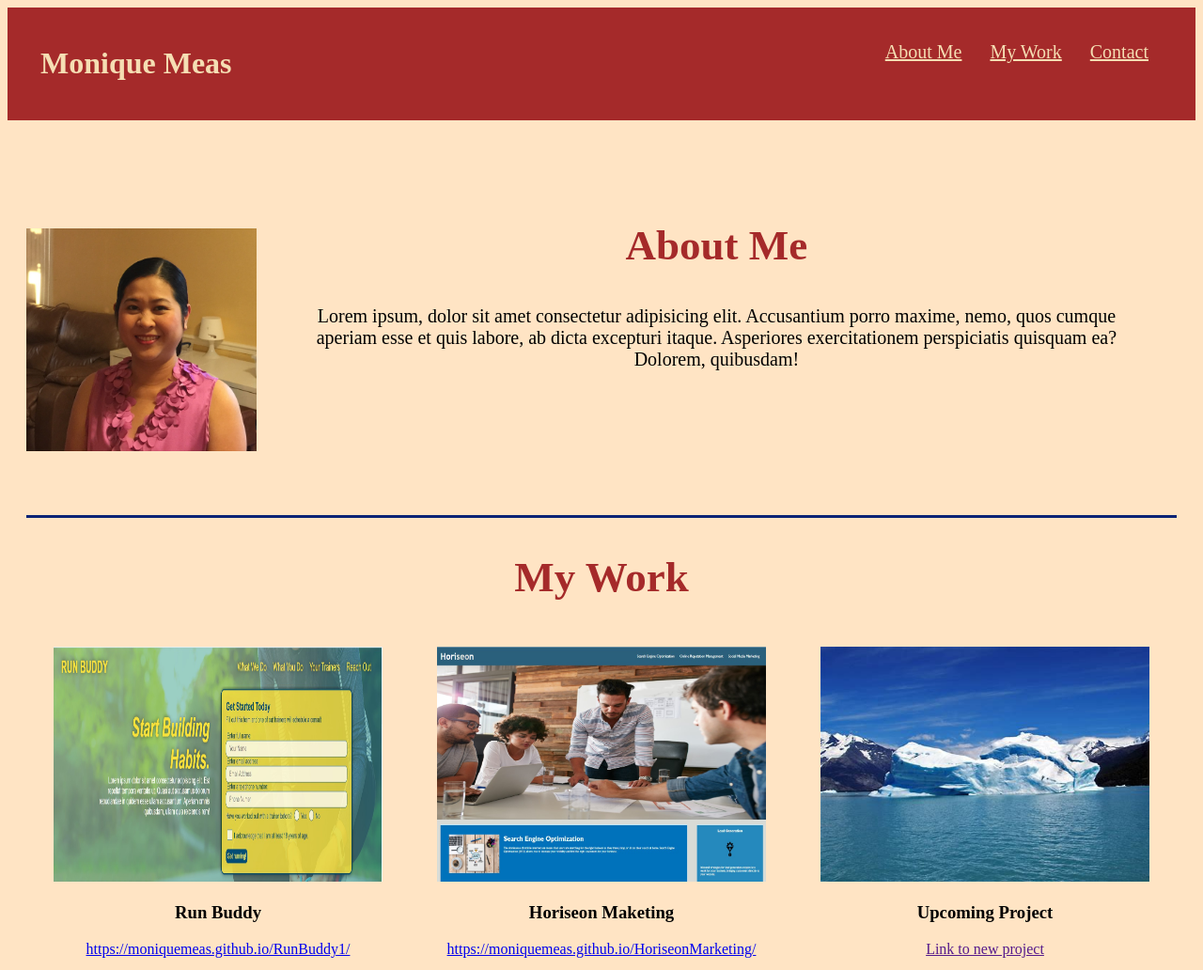
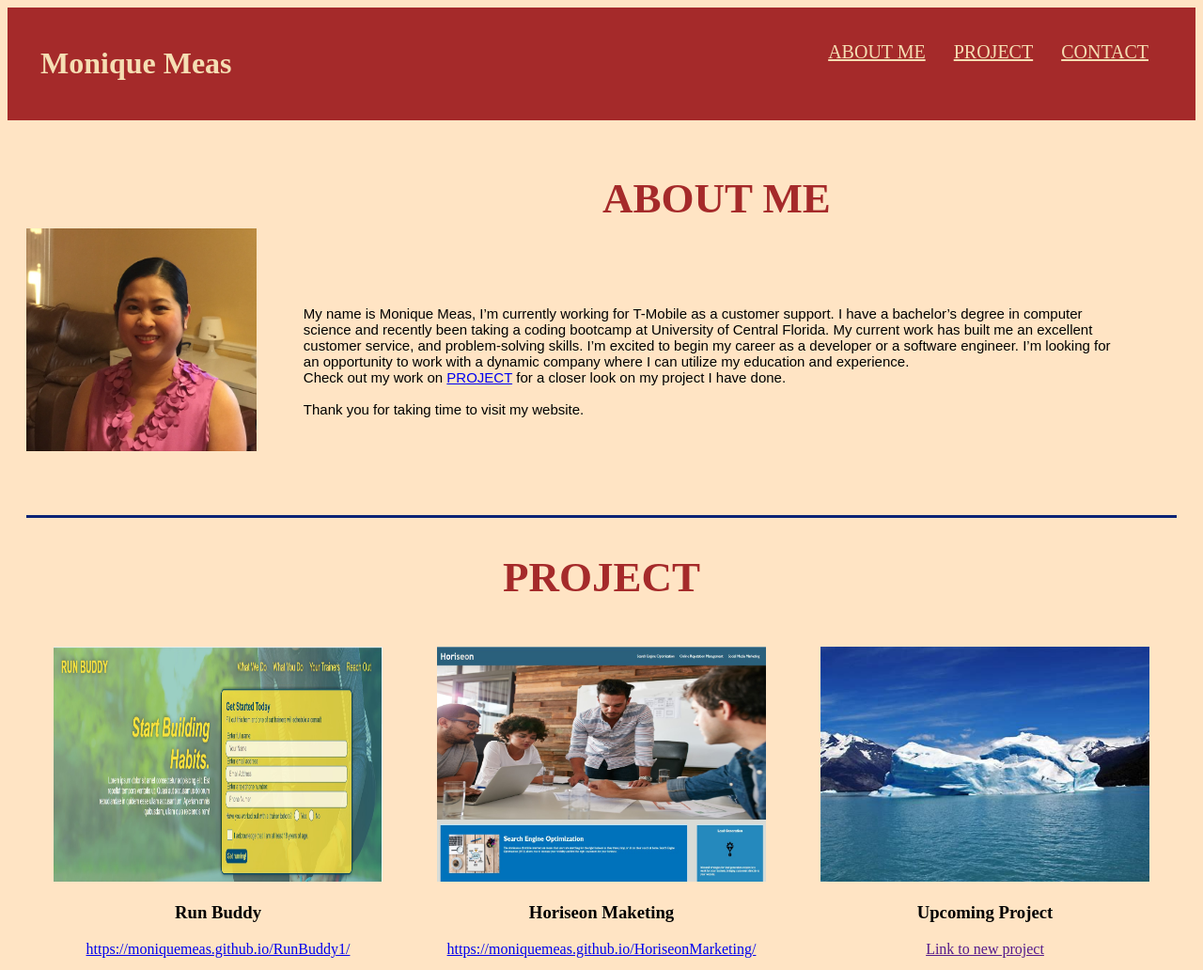
Before and after one commit to moniquemeas/MyPortfilio, a plain HTML site: page index.html in a window 1280 px wide. Shown: the top 1032 px of the page at 94% size. Drawn offline with Linux system fonts and the light colour scheme.

Commit message:
add text to about-me

```diff
--- a/assets/css/style.css
+++ b/assets/css/style.css
@@ -29,29 +29,21 @@ section {
     margin: 20px;
 }
 .bio {
-
-
-
     display: flex;
     justify-content: space-between;
     align-items: flex-start;
     height: 400px;
     border-bottom: 3px solid rgb(9, 34, 117);
-
-
-
 }
 .bio img {
     width: 20%;
     padding-top: 95px;
-
 }
-.about {
-
-
-    text-align: center;
-    font-size: 20px;
+.about p {
+    text-align: left;
+    font-size: 15px;
     padding: 50px;
+    font-family:Arial, Helvetica, sans-serif;
 }
 
 h2 {
--- a/index.html
+++ b/index.html
@@ -11,13 +11,13 @@
             <nav>
                <ul>
                 <li>
-                    <a href="#about-me">About Me</a>
+                    <a href="#about-me">ABOUT ME</a>
                 </li>
                 <li>
-                    <a href="#my-work">My Work</a>
+                    <a href="#my-work">PROJECT</a>
                 </li>
                 <li>
-                    <a href="#contact">Contact</a>
+                    <a href="#contact">CONTACT</a>
                 </li>
                </ul>
             </nav>
@@ -27,13 +27,20 @@
             <img src="./assets/images/Bio.JPG" alt="" />
 
             <div class="about">
-                <h2> About Me</h2>
-                <p>Lorem ipsum, dolor sit amet consectetur adipisicing elit. Accusantium porro maxime, nemo, quos cumque aperiam esse et quis labore, ab dicta excepturi itaque. Asperiores exercitationem perspiciatis quisquam ea? Dolorem, quibusdam!</p>
+                <h2> ABOUT ME</h2>
+                <p>
+                    My name is Monique Meas, I’m currently working for T-Mobile as a customer support. I have a bachelor’s degree in computer science and recently been taking a coding bootcamp at University of Central Florida. My current work has built me an excellent customer service, and problem-solving skills. I’m excited to begin my career as a developer or a software engineer. I’m looking for an opportunity to work with a dynamic company where I can utilize my education and experience.
+                    <br />Check out my work on <a href="#my-work">PROJECT</a> for a closer look on my project I have done.
+                    <br />
+                    <br/>
+Thank you for taking time to visit my website.
+
+                </p>
             </div>
 
          </section>
 
-         <h2>My Work</h2>
+         <h2>PROJECT</h2>
         <section id="my-work" class="work">
 
          <div class="project">
@@ -64,7 +71,7 @@
         </section>
         <section id="contact" class="my-contact">
             <div>
-                <h2>My contact</h2>
+                <h2>CONTACT</h2>
                 <address>
                     759 Poderhorn Circle <br />
                     Lake Mary, FL 32746 <br />
```
